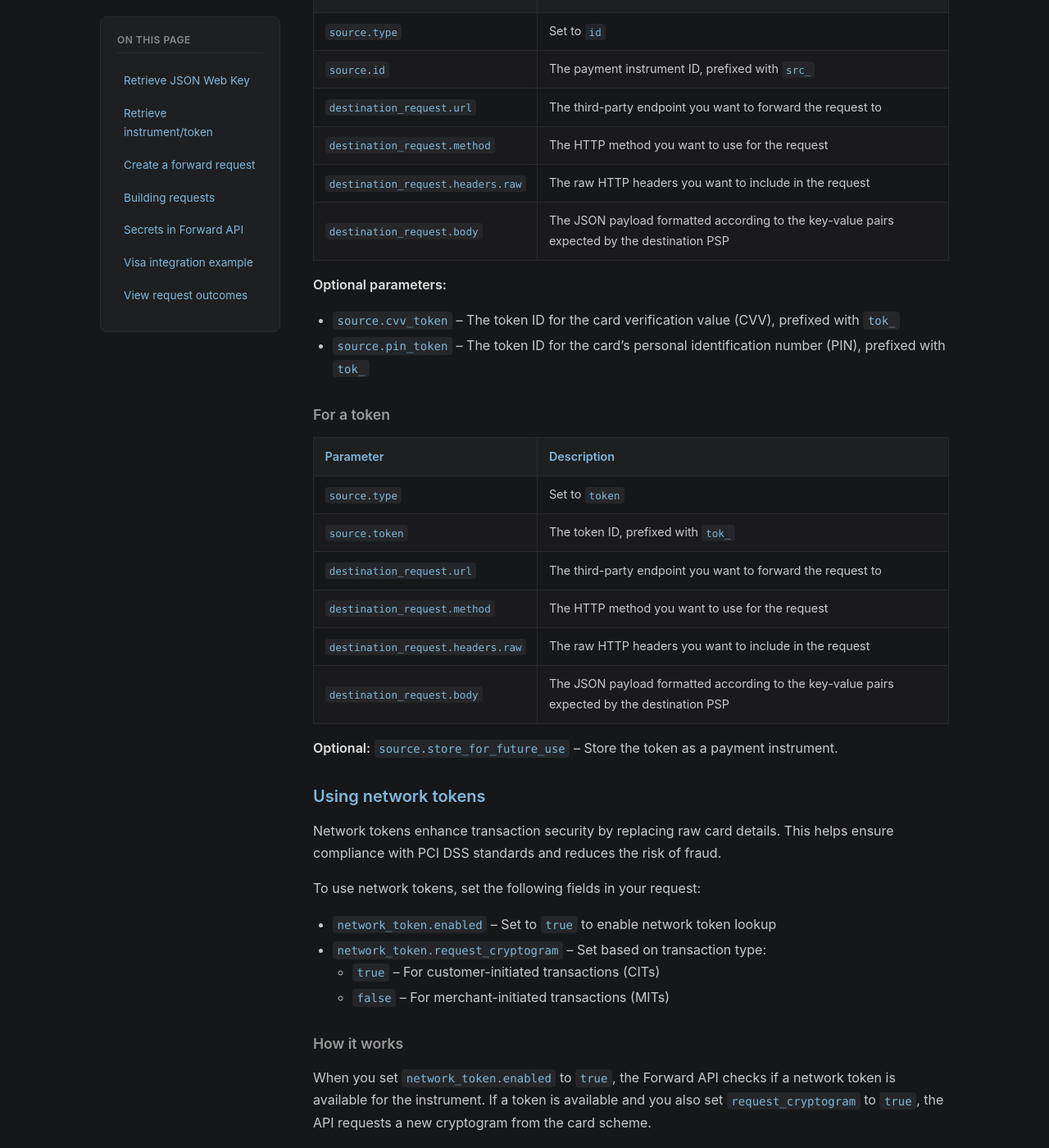
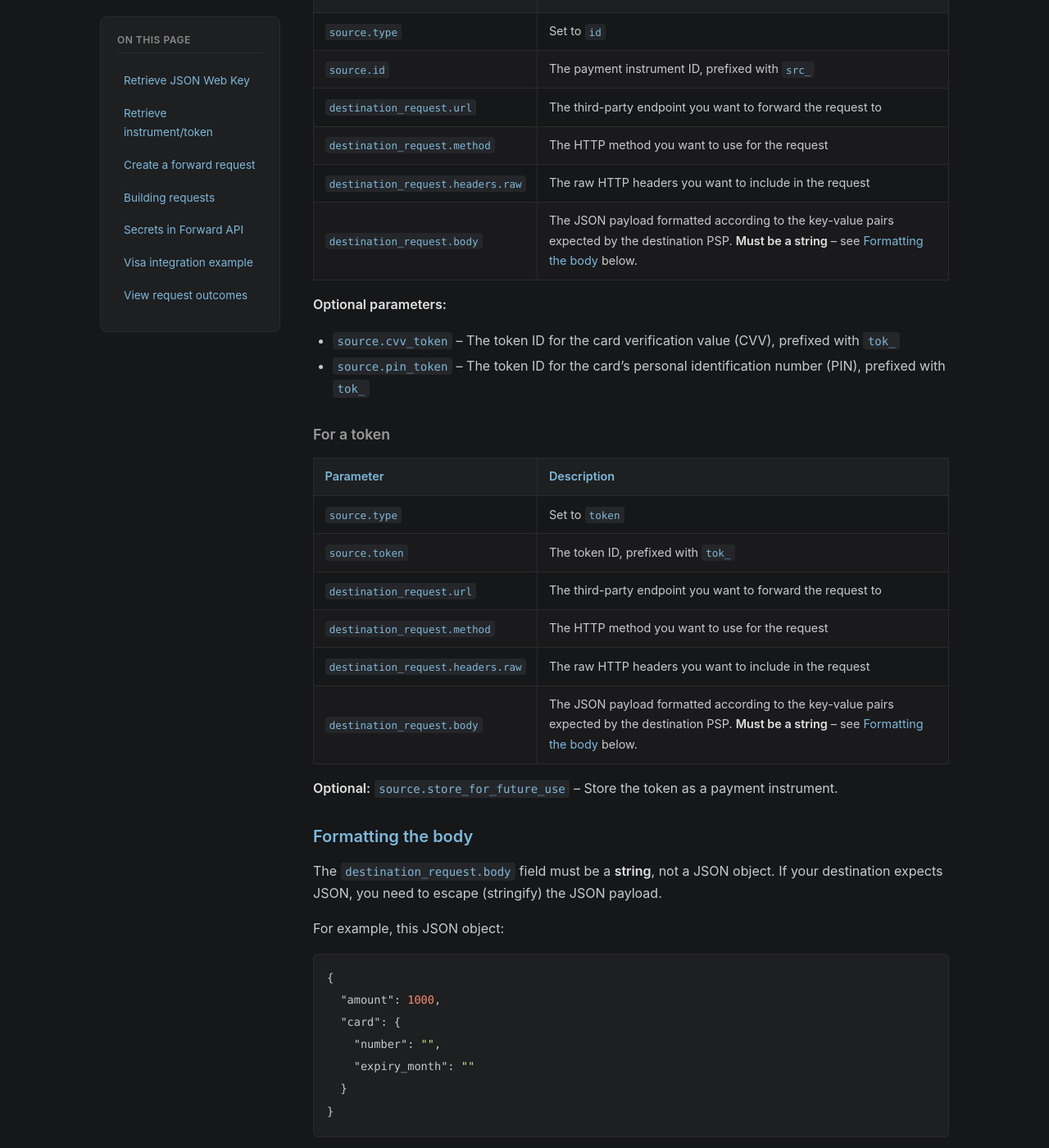
Before and after one commit to julia-gula-cko/forward-api-guide, a Jekyll site: the page built from index.md, in a window 1280 px wide and 1400 px high, scrolled down 2546 px. Shown: the whole window at 82% size. Built offline with Jekyll 4.4.1, drawn with Linux system fonts in a browser that asks for light colours; some of the changed text lies outside the part shown.

Commit message:
Update index.md

````diff
--- a/index.md
+++ b/index.md
@@ -83,7 +83,7 @@ Authenticate the request using one of the following:
 | `destination_request.url` | The third-party endpoint you want to forward the request to |
 | `destination_request.method` | The HTTP method you want to use for the request |
 | `destination_request.headers.raw` | The raw HTTP headers you want to include in the request |
-| `destination_request.body` | The JSON payload formatted according to the key-value pairs expected by the destination PSP |
+| `destination_request.body` | The JSON payload formatted according to the key-value pairs expected by the destination PSP. **Must be a string** – see [Formatting the body](#formatting-the-body) below. |
 
 **Optional parameters:**
 - `source.cvv_token` – The token ID for the card verification value (CVV), prefixed with `tok_`
@@ -98,9 +98,52 @@ Authenticate the request using one of the following:
 | `destination_request.url` | The third-party endpoint you want to forward the request to |
 | `destination_request.method` | The HTTP method you want to use for the request |
 | `destination_request.headers.raw` | The raw HTTP headers you want to include in the request |
-| `destination_request.body` | The JSON payload formatted according to the key-value pairs expected by the destination PSP |
+| `destination_request.body` | The JSON payload formatted according to the key-value pairs expected by the destination PSP. **Must be a string** – see [Formatting the body](#formatting-the-body) below. |
 
 **Optional:** `source.store_for_future_use` – Store the token as a payment instrument.
+
+### Formatting the body
+
+The `destination_request.body` field must be a **string**, not a JSON object. If your destination expects JSON, you need to escape (stringify) the JSON payload.
+
+For example, this JSON object:
+
+```json
+{
+  "amount": 1000,
+  "card": {
+    "number": "{{card_number}}",
+    "expiry_month": "{{card_expiry_month}}"
+  }
+}
+```
+
+Must be escaped to a string like this:
+
+```
+"{\"amount\": 1000, \"card\": {\"number\": \"{{card_number}}\", \"expiry_month\": \"{{card_expiry_month}}\"}}"
+```
+
+#### Python example
+
+```python
+import json
+
+body_object = {
+    "amount": 1000,
+    "card": {
+        "number": "{{card_number}}",
+        "expiry_month": "{{card_expiry_month}}"
+    }
+}
+
+# Convert to escaped string
+body_string = json.dumps(body_object)
+```
+
+#### Online tool
+
+You can also use an online tool like [FreeFormatter JSON Escape](https://www.freeformatter.com/json-escape.html) to escape your JSON.
 
 ### Using network tokens
 
````
